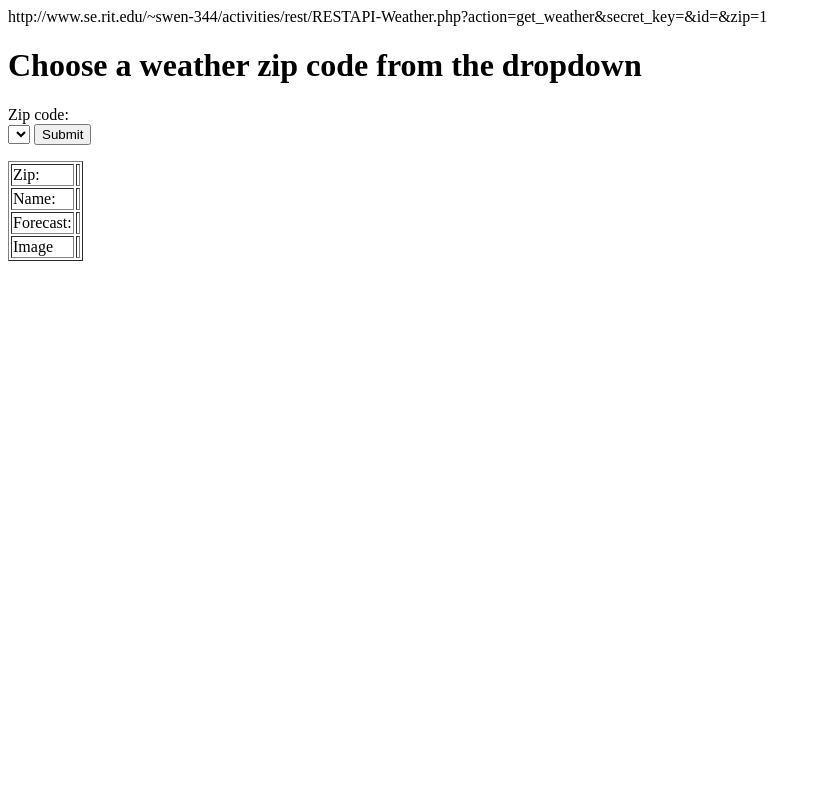
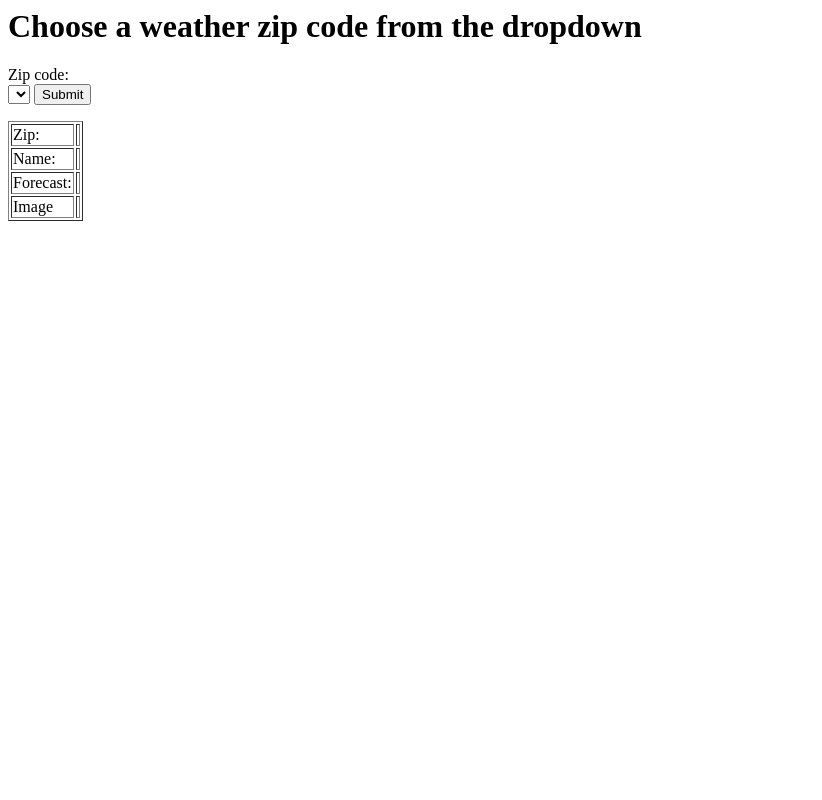
Before and after one commit to tfaticone/personal_website, a PHP site: page /swen344/REST/RestClient-weather.php?zip=1 in a window 1280 px wide. Shown: the whole page, without its empty margins (0-822 px from the left). Run offline with PHP 8.4, Linux system fonts and the light colour scheme; data that the repository does not hold is empty.

Commit message:
Added in weather information 3

```diff
--- a/swen344/REST/RestClient-weather.php
+++ b/swen344/REST/RestClient-weather.php
@@ -12,9 +12,8 @@
     $weather_list=json_decode($weather_list, true);
 
     if($_GET['zip']) {
-        echo 'http://www.se.rit.edu/~swen-344/activities/rest/RESTAPI-Weather.php?action=get_weather&secret_key=' . $key_info['key'] . '&id=' . $key_info['id'] . '&zip=' . $_GET['zip'];
         $weather=file_get_contents('http://www.se.rit.edu/~swen-344/activities/rest/RESTAPI-Weather.php?action=get_weather&secret_key=' . $key_info['key'] . '&id=' . $key_info['id'] . '&zip=' . $_GET['zip']);
-        $weather=json_decode($weather_list, true);
+        $weather=json_decode($weather, true);
     }
     ?>
 
```
